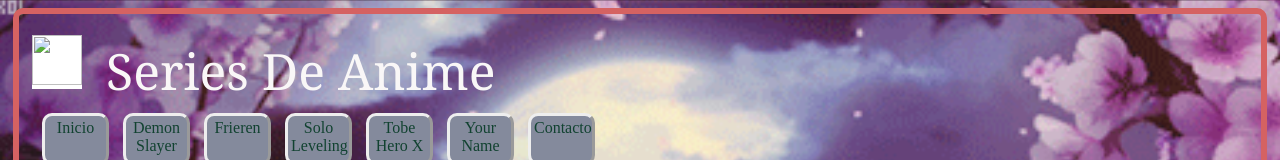
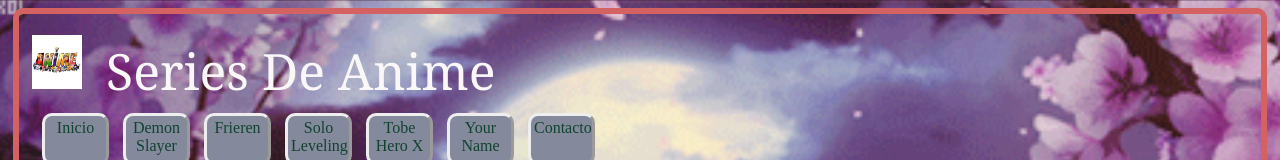
Before and after one commit to N-Ciel/Practica_2Parcial, a plain HTML site: page index.html in a window 1280 px wide. Shown: the top 160 px of the page. Drawn offline with Linux system fonts and the light colour scheme.

Commit message:
Add files via upload

```diff
--- a/index.html
+++ b/index.html
@@ -12,7 +12,7 @@
         <header>
             <table>
                 <tr>
-                    <td><div class="logo"><img src="../Tarea/img/anime-logo-square.png" alt="" height="50px" width="50px"> </div></td>
+                    <td><div class="logo"><img src="img/anime-logo-square.png" alt="" height="50px" width="50px"> </div></td>
                     <td><div class="titulo">Series De Anime</div></td>
                 </tr>
             </table>
```
